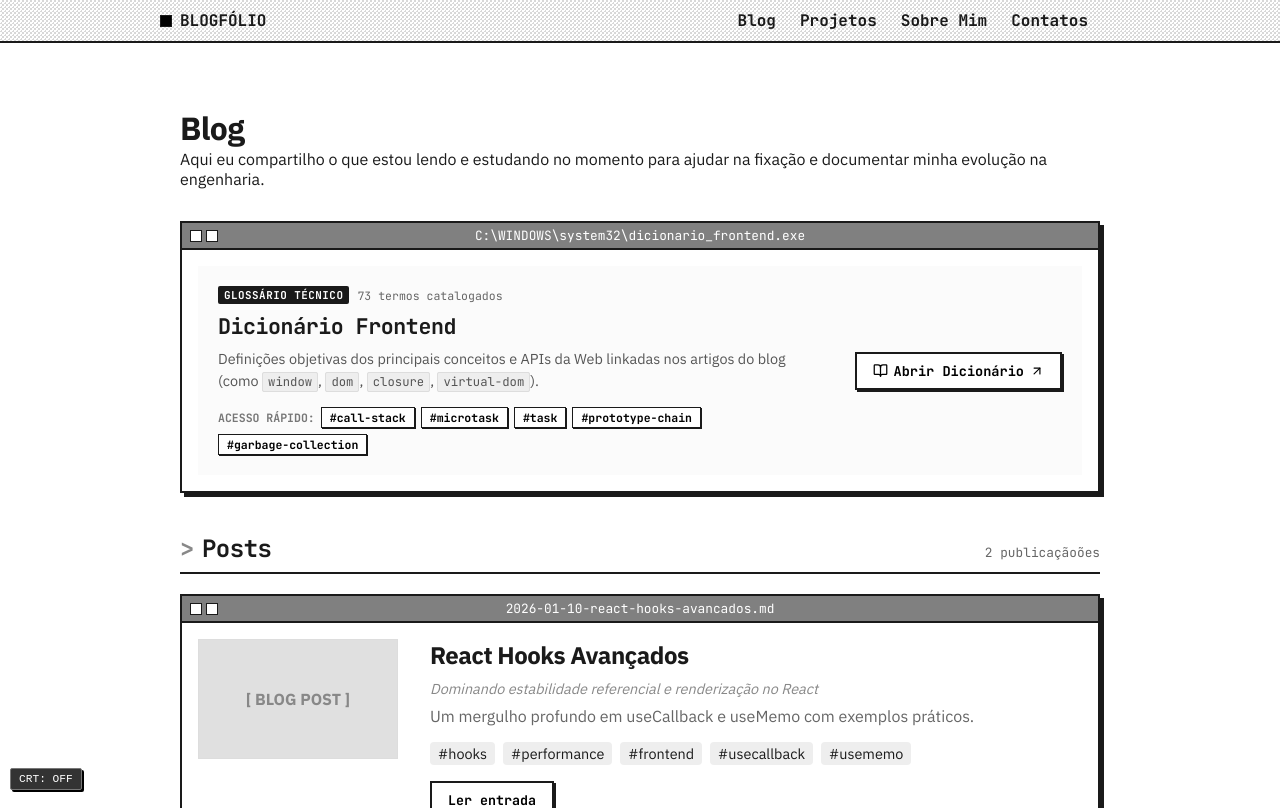
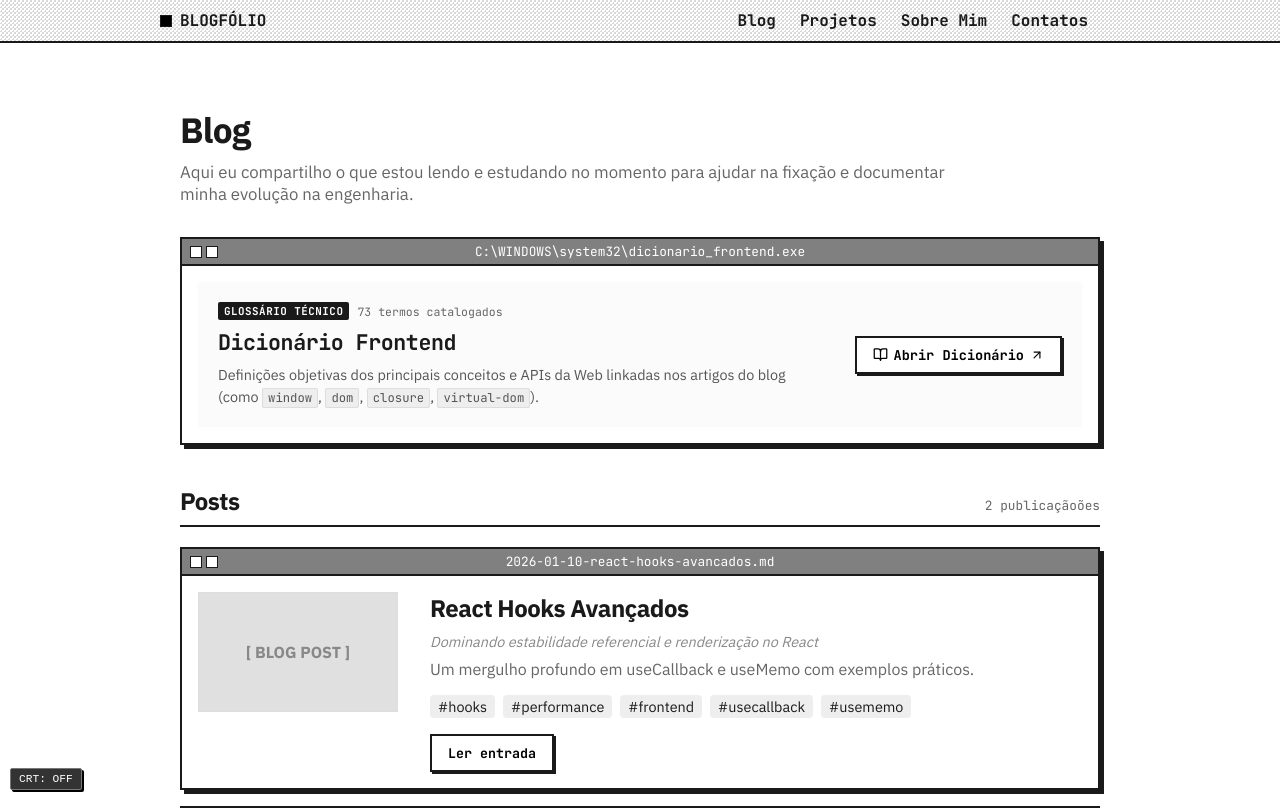
Before and after one commit to MatheusMoorete/blogfolio-dev, a React (Vite) app: page /blog in a window 1280 px wide. Shown: the top 808 px of the page. Built offline with nearby package versions, Linux system fonts and the light colour scheme; no server answers; the database is empty.

Commit message:
refactor(blog): remover acesso rapido do card e unificar fontes de Blog e Posts

```diff
--- a/src/pages/Blog.css
+++ b/src/pages/Blog.css
@@ -18,6 +18,22 @@
 
 .blog-header-wrapper {
   margin-bottom: 2rem;
+}
+
+.blog-page-title {
+  font-family: var(--font-sans);
+  font-size: 2.2rem;
+  font-weight: 700;
+  letter-spacing: -0.02em;
+  margin: 0;
+  color: var(--text-primary);
+}
+
+.blog-page-subtitle {
+  margin: 0.5rem 0 0 0;
+  color: #666;
+  font-size: 1.05rem;
+  max-width: 800px;
 }
 
 /* Banner do Dicionário dentro do Blog */
@@ -76,7 +92,7 @@
   font-size: 0.9rem;
   line-height: 1.5;
   color: #555;
-  margin: 0 0 1rem 0;
+  margin: 0;
   max-width: 620px;
 }
 
@@ -87,41 +103,6 @@
   font-size: 0.85em;
   border: 1px solid #ddd;
   border-radius: 2px;
-}
-
-.blog-dict-quick-terms {
-  display: flex;
-  align-items: center;
-  gap: 6px;
-  flex-wrap: wrap;
-}
-
-.quick-terms-label {
-  font-family: var(--font-mono);
-  font-size: 0.72rem;
-  color: #777;
-  font-weight: 700;
-  text-transform: uppercase;
-}
-
-.quick-term-chip {
-  background: #ffffff;
-  border: 1px solid #1a1a1a;
-  box-shadow: 1px 1px 0px #1a1a1a;
-  font-family: var(--font-mono);
-  font-size: 0.72rem;
-  font-weight: 600;
-  padding: 2px 8px;
-  cursor: pointer;
-  transition: all 0.1s ease;
-  color: #000;
-}
-
-.quick-term-chip:hover {
-  background: #1a1a1a;
-  color: #ffffff;
-  transform: translate(1px, 1px);
-  box-shadow: none;
 }
 
 .blog-dict-action {
@@ -148,19 +129,12 @@
 }
 
 .blog-section-heading {
-  font-family: var(--font-mono);
+  font-family: var(--font-sans);
   font-size: 1.5rem;
   font-weight: 700;
+  letter-spacing: -0.02em;
   margin: 0;
   color: var(--text-primary);
-  display: flex;
-  align-items: center;
-  gap: 8px;
-}
-
-.blog-section-heading::before {
-  content: '>';
-  color: #888;
 }
 
 .blog-section-count {
--- a/src/pages/BlogPage.tsx
+++ b/src/pages/BlogPage.tsx
@@ -70,7 +70,7 @@ const BlogPage: React.FC = () => {
     return (
         <div className="blog-page-container">
             <div className="blog-header-wrapper">
-                <h1 style={{ margin: 0 }}>{t('blogTitle')}</h1>
+                <h1 className="blog-page-title">{t('blogTitle')}</h1>
                 <p className="blog-page-subtitle">
                     {t('blogSubtitle')}
                 </p>
@@ -89,20 +89,6 @@ const BlogPage: React.FC = () => {
                             <p className="blog-dict-desc">
                                 Definições objetivas dos principais conceitos e APIs da Web linkadas nos artigos do blog (como <code>window</code>, <code>dom</code>, <code>closure</code>, <code>virtual-dom</code>).
                             </p>
-                            <div className="blog-dict-quick-terms">
-                                <span className="quick-terms-label">Acesso rápido:</span>
-                                {DICTIONARY_TERMS.slice(0, 5).map((term) => (
-                                    <button
-                                        key={term.slug}
-                                        type="button"
-                                        className="quick-term-chip"
-                                        onClick={() => navigate(`/dicionario/${term.slug}`)}
-                                        title={`Ver definição de ${term.term}`}
-                                    >
-                                        #{term.slug}
-                                    </button>
-                                ))}
-                            </div>
                         </div>
                         <div className="blog-dict-action">
                             <button
```
